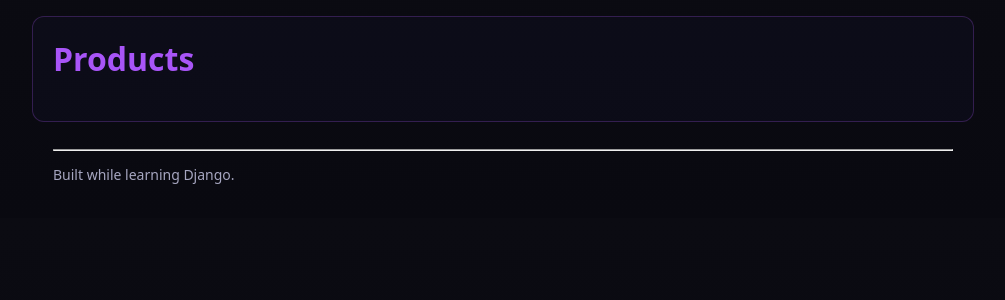
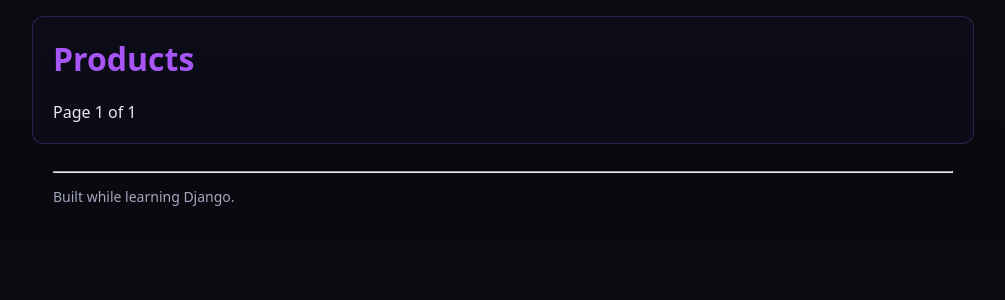
Before and after one commit to Its-ech/Django-Shop-Learning-Practice, a Django app: page /products/ in a window 1280 px wide. Shown: the part 124-424 px from the top of the page, without its empty margins (137-1142 px from the left). Run offline with Django 4.2, Linux system fonts and the light colour scheme; data that the repository does not hold is empty.

Commit message:
Add pagination to product list

```diff
--- a/store/templates/store/product_list.html
+++ b/store/templates/store/product_list.html
@@ -11,15 +11,15 @@
             <a href="{% url 'product_detail' p.slug %}">{{ p.name }}</a>
     {% endfor %}
   </ul>
-{% endblock %}
 <div>
   {% if page_obj.has_previous %}
-    <a href="?page={{ page_obj.previous_page_number }}">previous</a>
+    <a href="{% url 'product_list' %}?page={{ page_obj.previous_page_number }}">previous</a>
   {% endif %}
 
   <span>Page {{ page_obj.number }} of {{ page_obj.paginator.num_pages }}</span>
 
   {% if page_obj.has_next %}
-    <a href="?page={{ page_obj.next_page_number }}">next</a>
+    <a href="{% url 'product_list' %}?page={{ page_obj.next_page_number }}">next</a>
   {% endif %}
 </div>
+{% endblock %}
```
